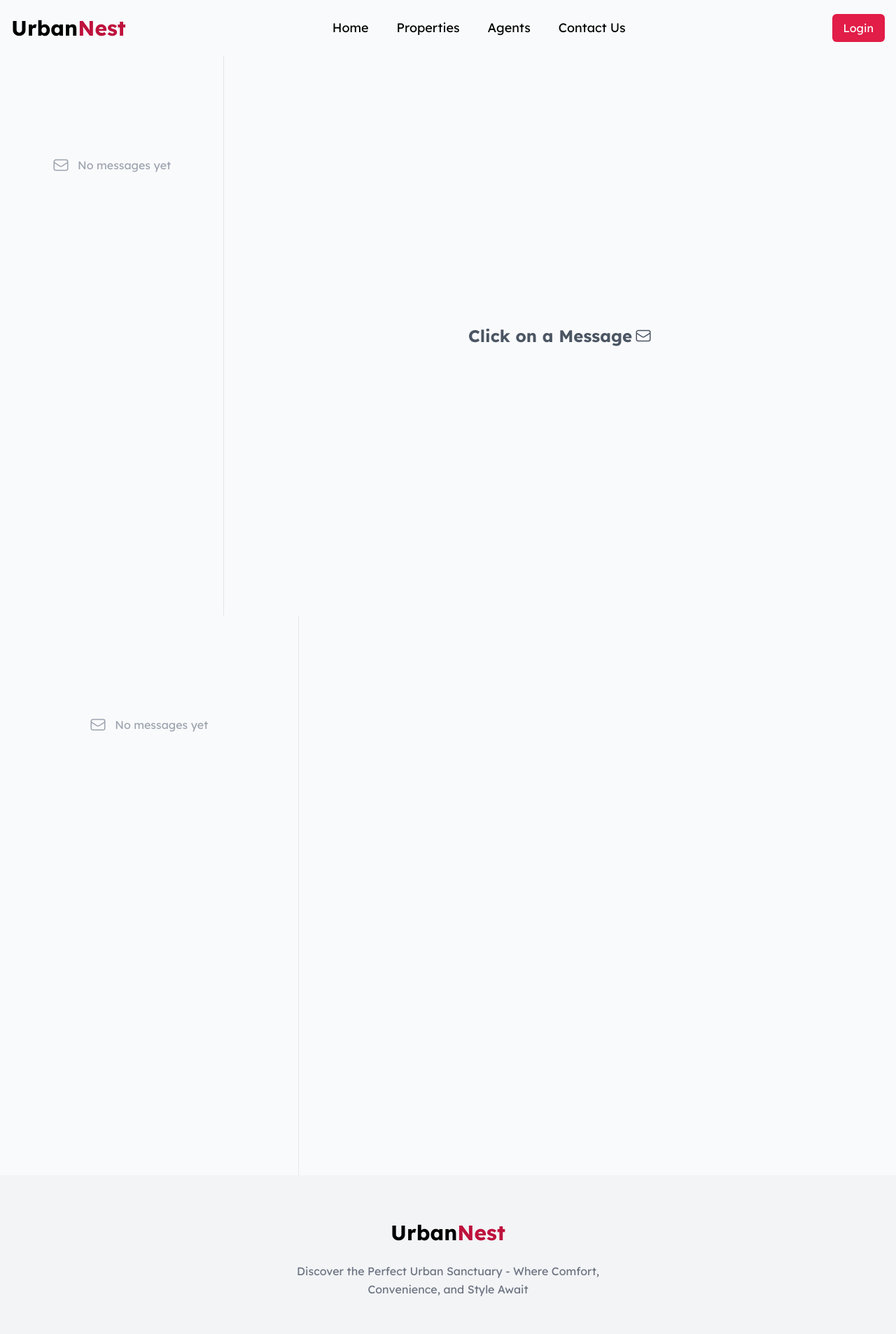
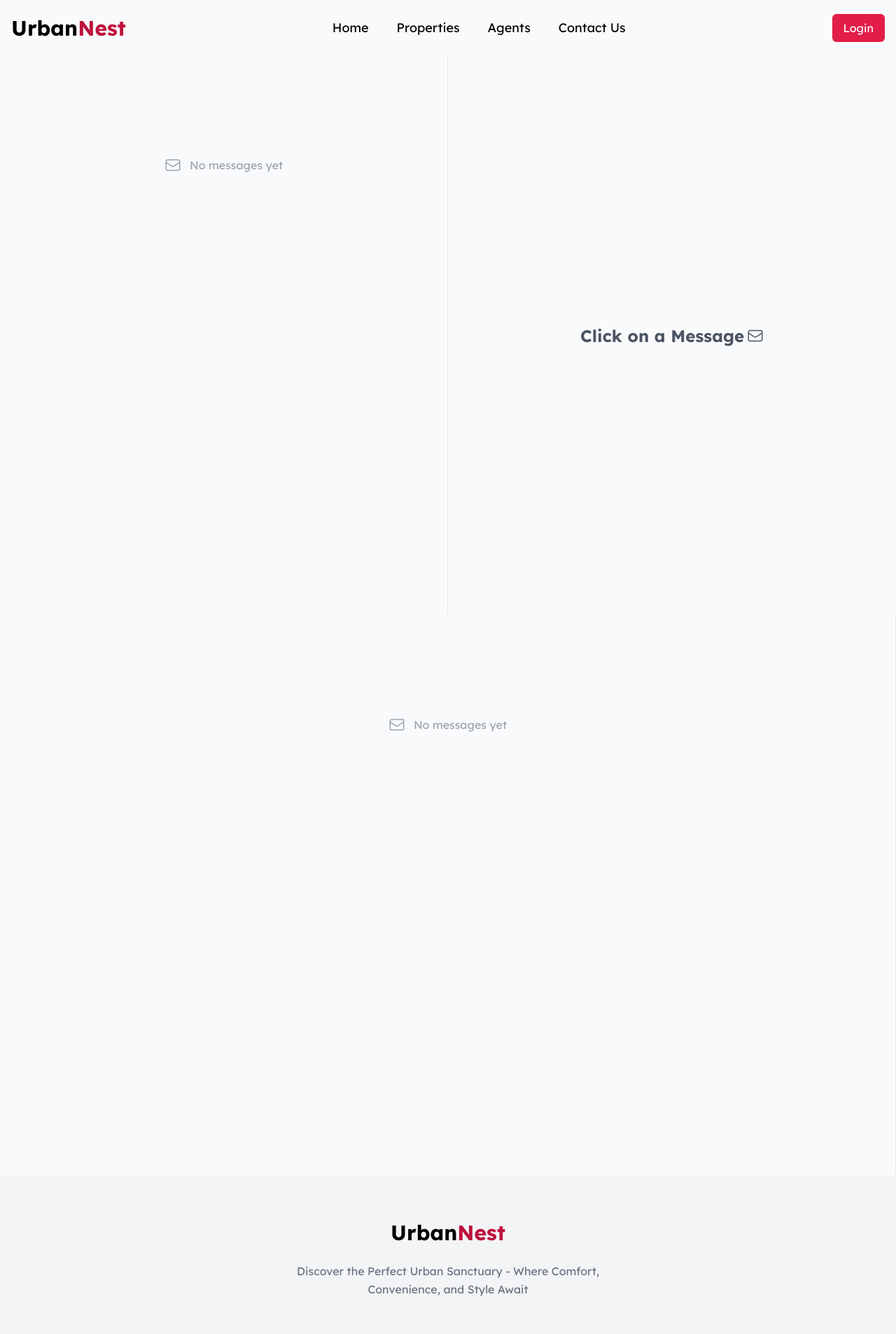
Before and after one commit to Zeusangis/django-real-estate, a Django app: page /inbox/ in a window 1280 px wide. Shown: the top 1907 px of the page at 70% size. Run offline with Django 5.2, Linux system fonts and the light colour scheme; data comes from the database, SQL or seed files in the repository; some libraries are stand-ins or nearby versions.

Commit message:
Enhance inbox sidebar layout with hover effect for better user interaction

```diff
--- a/spacenest/templates/spacenest/inbox_sidebar.html
+++ b/spacenest/templates/spacenest/inbox_sidebar.html
@@ -1,5 +1,5 @@
-<section class="flex flex-col pt-3 w-full md:w-4/12 bg-gray-50 md:min-h-screen overflow-y-scroll border-r">
-    <div class="divide-y">
+<section class="flex flex-col pt-3 w-full bg-gray-50 md:min-h-screen overflow-y-scroll border-r">
+    <div class="divide-y hover:bg-gray-200">
  {% if mails %}
  {% for mail in mails %}
  <div class="transition hover:bg-indigo-100 px-3">
```
